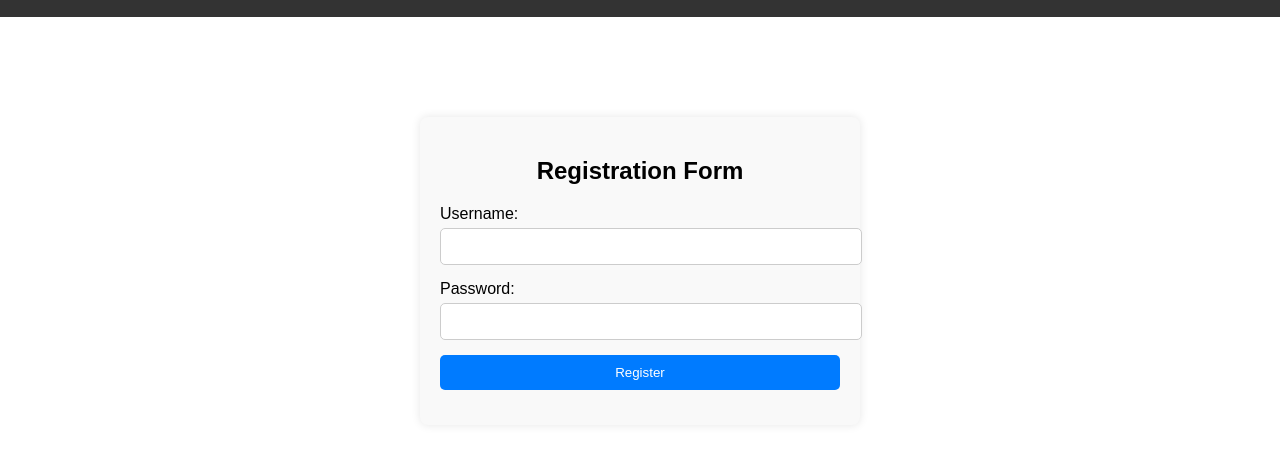
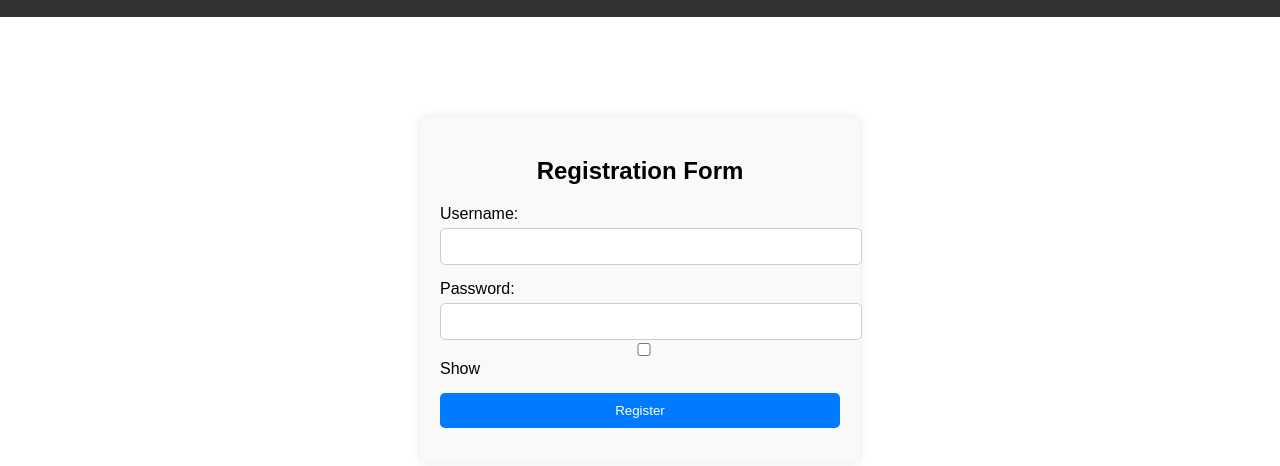
Before and after one commit to aarushogia/AayushOgia, a plain HTML site: page register.html in a window 1280 px wide. Shown: the part 78-544 px from the top of the page. Drawn offline with Linux system fonts and the light colour scheme.

Commit message:
Correction5_RegisterPasswordVisibilityOptionAdded

```diff
--- a/register.html
+++ b/register.html
@@ -37,9 +37,11 @@
       <input type="text" id="username" name="username" required>
       <span id="usernameError" class="error-message"></span>
     </div>
-    <div class="input-group">
+    <div class="input-group password-group">
       <label for="password">Password:</label>
       <input type="password" id="password" name="password" required>
+      <input type="checkbox" id="togglePassword" onclick="togglePasswordVisibility()">
+      <label for="togglePassword" class="toggle-label">Show</label>
     </div>
     <div class="input-group">
       <button type="submit">Register</button>
```
